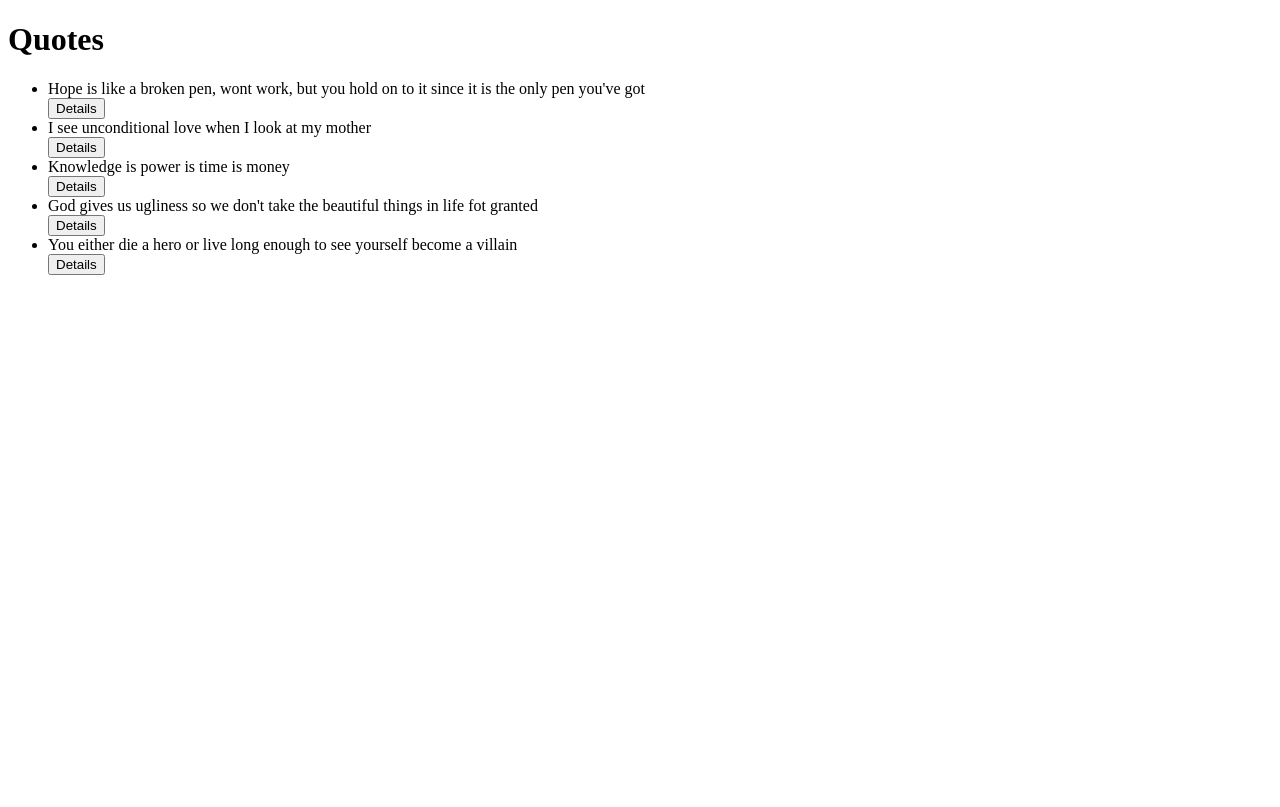
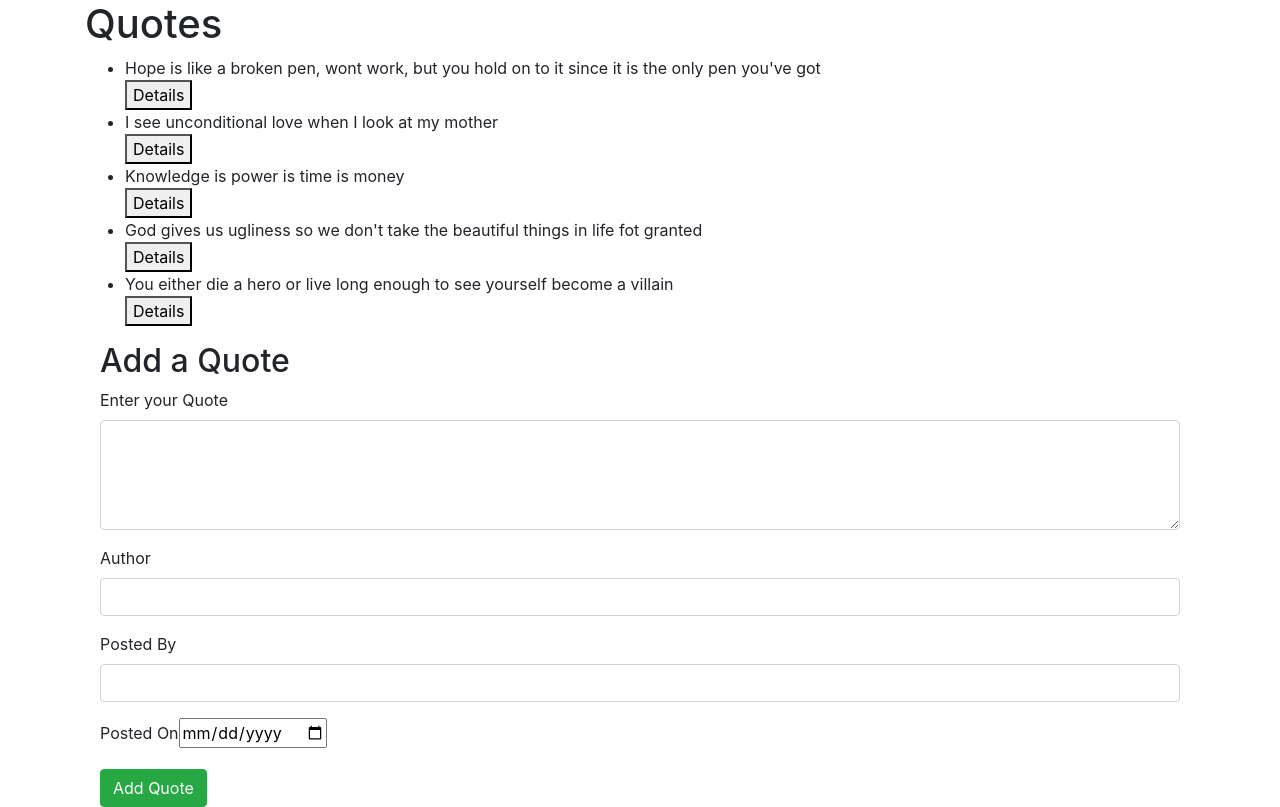
Before and after one commit to dorothymuhonja/Quotes-App-Project, an Angular app: page / in a window 1280 px wide. Built offline with nearby package versions, Linux system fonts and the light colour scheme.

Commit message:
add form

```diff
--- a/src/app/app.module.ts
+++ b/src/app/app.module.ts
@@ -1,21 +1,25 @@
 import { NgModule } from '@angular/core';
 import { BrowserModule } from '@angular/platform-browser';
+import { FormsModule } from '@angular/forms'
 
 import { AppRoutingModule } from './app-routing.module';
 import { AppComponent } from './app.component';
 import { QuoteComponent } from './quote/quote.component';
 import { QuoteDetailComponent } from './quote-detail/quote-detail.component';
+import { QuoteFormComponent } from './quote-form/quote-form.component';
 
 @NgModule({
   declarations: [
     AppComponent,
     QuoteComponent,
     QuoteDetailComponent,
+    QuoteFormComponent,
 
   ],
   imports: [
     BrowserModule,
-    AppRoutingModule
+    AppRoutingModule,
+    FormsModule
   ],
   providers: [],
   bootstrap: [AppComponent]
--- a/src/app/quote-detail/quote-detail.component.html
+++ b/src/app/quote-detail/quote-detail.component.html
@@ -1,4 +1,14 @@
+<div class="container">
 <h4>Author</h4>
 <p>{{quote.author}}</p>
 <h4>Posted By</h4>
 <p>{{quote.postedBy}}</p>
+<h4>Posted on</h4>
+<p>{{quote.postedOn | date | uppercase }}</p>
+ <button (click)="upVote()"><i class="fa fa-thumbs-up fa-2x" style="color: green;"></i><span style="font-size: 15px;"> {{
+ thumbsUp }}</span></button>
+ <button (click)="downVote()"><i class="fa fa-thumbs-down fa-2x" style="color:rgba(255, 102, 0, 0.637);"></i> {{
+ thumbsDown }}</button>
+<button (click)='quoteDelete(true)'>Delete Quote</button>
+
+</div>
--- a/src/app/quote-detail/quote-detail.component.ts
+++ b/src/app/quote-detail/quote-detail.component.ts
@@ -1,4 +1,4 @@
-import { Component, Input, OnInit } from '@angular/core';
+import { Component, Input, OnInit, Output, EventEmitter } from '@angular/core';
 import { Quote } from '../quote';
 
 @Component({
@@ -8,7 +8,23 @@ import { Quote } from '../quote';
 })
 export class QuoteDetailComponent implements OnInit {
   @Input() quote: Quote;
+  @Output() isRead = new EventEmitter<boolean>();
 
+  // delete button
+  quoteDelete(read:boolean) {
+    this.isRead.emit(read);
+  }
+
+
+  thumbsUp= 0;
+  upVote() {
+    this.thumbsUp++
+  }
+
+  thumbsDown= 0;
+  downVote() {
+    this.thumbsDown++
+  }
   constructor() { }
 
   ngOnInit(): void {
--- /dev/null
+++ b/src/app/quote-form/quote-form.component.html
@@ -0,0 +1,28 @@
+<div class="container-fluid">
+    <h2>Add a Quote</h2>
+    <form #quoteForm='ngForm'>
+        <div class="form-group">
+            <label for="description">Enter your Quote</label>
+            <textarea class="form-control" id="quote" rows="4" required></textarea>
+
+        </div>
+
+      <div class="form-group">
+          <label for="name">Author</label>
+          <input type="text" class="form-control" id="author" [(ngModel)]="newQuote.name" name="name">
+         <!-- Display {{newQuote.name}} -->
+    </div>
+
+    <div class="form-group">
+         <label for="name">Posted By</label>
+         <input type="text" class="form-control" required>
+        </div>
+
+<div class="form-group">
+    <label for="date">Posted On</label>
+   <input type="date" id="date" required>
+</div>
+<button type="submit" class="btn btn-success">Add Quote</button>
+</form>
+
+</div>
--- /dev/null
+++ b/src/app/quote-form/quote-form.component.ts
@@ -0,0 +1,17 @@
+import { Component, OnInit } from '@angular/core';
+import { Quote } from '../quote';
+
+@Component({
+  selector: 'app-quote-form',
+  templateUrl: './quote-form.component.html',
+  styleUrls: ['./quote-form.component.css']
+})
+export class QuoteFormComponent implements OnInit {
+  newQuote = new Quote (0,"","","",new Date());
+
+  constructor() { }
+
+  ngOnInit(): void {
+  }
+
+}
--- a/src/app/quote.ts
+++ b/src/app/quote.ts
@@ -1,6 +1,6 @@
 export class Quote {
     showDetails: boolean;
-    constructor(public id: number, public name: string, public author: string, public  postedBy: string) {
+    constructor(public id: number, public name: string, public author: string, public  postedBy: string, public postedOn: Date) {
         this.showDetails=false;
     }
 }
--- a/src/app/quote/quote.component.html
+++ b/src/app/quote/quote.component.html
@@ -1,10 +1,12 @@
-<div>
+<div class="container">
     <h1>Quotes</h1>
     <ul>
         <div *ngFor='let quote of quotes; let i = index'>
             <li>{{quote.name}}</li>
             <button (click)='toggleDetails(i)'>Details</button>
-        <app-quote-detail *ngIf='quote.showDetails' [quote]='quote'></app-quote-detail>
+        <app-quote-detail *ngIf='quote.showDetails' [quote]='quote' (isRead)= 'readQuote($event,i)'></app-quote-detail>
         </div>
     </ul>
+
+    <app-quote-form></app-quote-form>
 </div>
--- a/src/app/quote/quote.component.ts
+++ b/src/app/quote/quote.component.ts
@@ -9,19 +9,25 @@ import { Quote } from '../quote';
 export class QuoteComponent implements OnInit {
   // for displaying quotes
   quotes: Quote[] = [
-   new Quote (1,`Hope is like a broken pen, wont work, but you hold on to it since it is the only pen you've got`,`Fawe`,`Dorothy Muhonja`),
+   new Quote (1,`Hope is like a broken pen, wont work, but you hold on to it since it is the only pen you've got`,`Fawe`,`Dorothy Muhonja`, new Date(2021,1,29)),
 
-   new Quote (2,`I see unconditional love when I look at my mother`,`Unknown`,`Dorothy Muhonja`),
+   new Quote (2,`I see unconditional love when I look at my mother`,`Unknown`,`Dorothy Muhonja`, new Date(2021,1,29)),
 
- new Quote (3,`Knowledge is power is time is money`, `Rikkard Ambrose`,`Dorothy Muhonja`),
+ new Quote (3,`Knowledge is power is time is money`, `Rikkard Ambrose`,`Dorothy Muhonja`, new Date(2021,1,29)),
 
-  new Quote (4,`God gives us ugliness so we don't take the beautiful things in life fot granted `,`From Ugly Love`,`Dorothy Muhonja`),
+  new Quote (4,`God gives us ugliness so we don't take the beautiful things in life fot granted `,`From Ugly Love`,`Dorothy Muhonja`,new Date(2021,1,29)),
 
- new Quote (5, `You either die a hero or live long enough to see yourself become a villain`, `From Batman The Dark Knight`, `Dorothy Muhonja`)
+ new Quote (5, `You either die a hero or live long enough to see yourself become a villain`, `From Batman The Dark Knight`, `Dorothy Muhonja`, new Date(2021, 1, 29 )),
 ];
 // for toggling details button
 toggleDetails(index) {
   this.quotes[index].showDetails = !this.quotes[index].showDetails;
+}
+// deleting quotes
+readQuote(isRead, index) {
+  if(isRead) {
+    this.quotes.splice(index,1);
+  }
 }
   constructor() { }
 
--- a/src/styles.css
+++ b/src/styles.css
@@ -1 +1,2 @@
 /* You can add global styles to this file, and also import other style files */
+@import "~bootstrap/dist/css/bootstrap.css"
```
Also changed, not shown: src/app/quote-form/quote-form.component.css (added), 1 other file (tests, documents, lock files or other folders).
